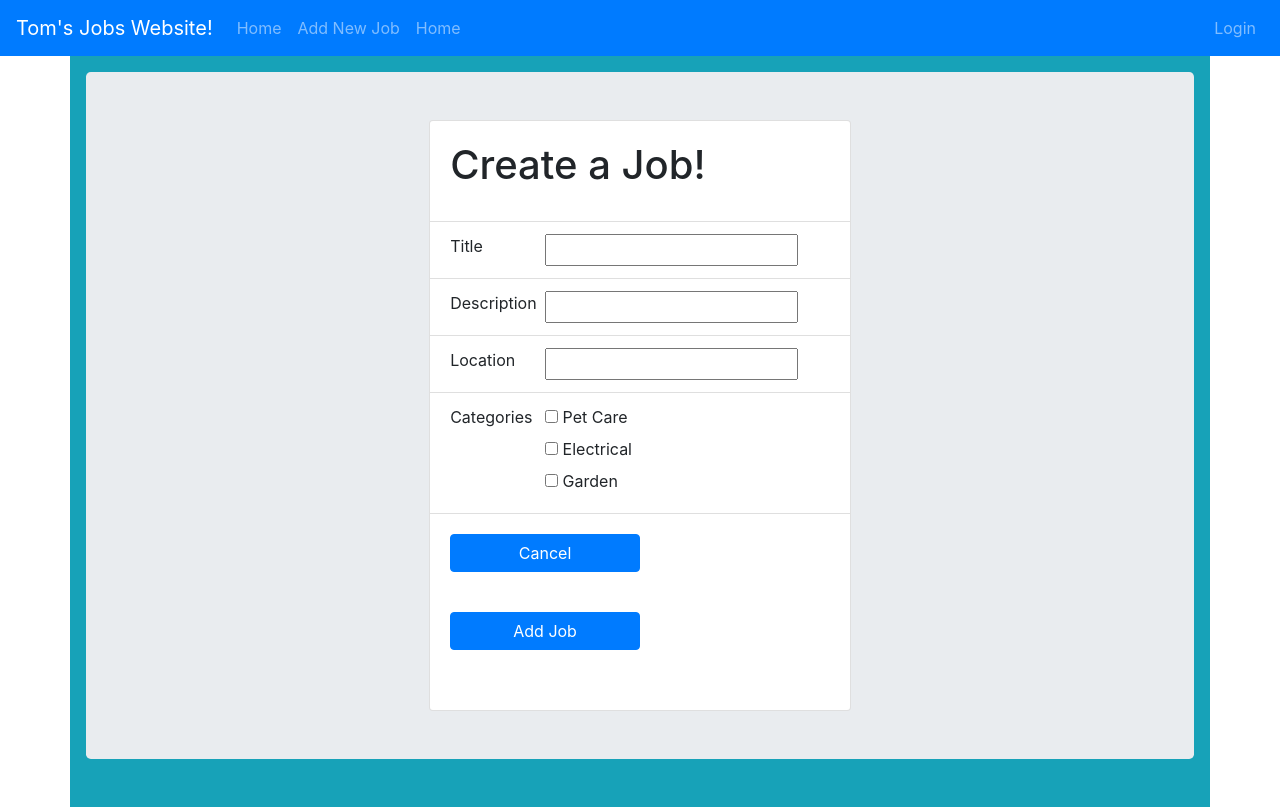
After one commit to twtseng/django_exam, a Django app: template django_exam_app/templates/new_job.html in a window 1280 px wide. The commit adds this page. Run offline with Django 3.2, Linux system fonts and the light colour scheme; the template is opened without the code that fills it: values that come from a table or form of the project are taken from there, others are empty; data comes from the database, SQL or seed files in the repository; both versions use the stored data as it was after the commit; some libraries are stand-ins or nearby versions.

Commit message:
Add AddJob page

```diff
--- a/django_exam_app/templates/dashboard.html
+++ b/django_exam_app/templates/dashboard.html
@@ -2,9 +2,6 @@
 
 {% block title %}Job Dashboard{% endblock %}
 {% block navbar_menuitems %}
-<li class="nav-item">
-    <a class="nav-link" href="/">Home</a>
-</li>
 <li class="nav-item">
     <a class="nav-link" href="/users/manage">Manage Users</a>
 </li>
--- a/django_exam_app/templates/manage_users.html
+++ b/django_exam_app/templates/manage_users.html
@@ -2,9 +2,6 @@
 
 {% block title %}Manage Users{% endblock %}
 {% block navbar_menuitems %}
-<li class="nav-item">
-    <a class="nav-link" href="/">Home</a>
-</li>
 {% endblock %}
 {% block content %}
 <div class="jumbotron">
--- /dev/null
+++ b/django_exam_app/templates/new_job.html
@@ -0,0 +1,97 @@
+{% extends "base.html" %}
+
+{% block title %}Login and Registration{% endblock %}
+{% block navbar_menuitems %}
+<li class="nav-item">
+    <a class="nav-link" href="/dashboard">Home</a>
+</li>
+{% endblock %}
+{% block content %}
+<div class="jumbotron p-5 d-flex flex-column flex-lg-row justify-content-around">
+    <div class="d-flex flex-column col-12 col-lg-5 p-0">
+        {% csrf_token %}
+        <div class="card">
+            <div class="card-body">
+                <h1 class="card-title">Create a Job!</h1>
+            </div>
+            <ul class="list-group list-group-flush">
+                <li class="list-group-item d-flex flex-column flex-lg-row">
+                    <label class="col-12 col-lg-3 p-0" for="title">Title</label>
+                    <input class="col-12 col-lg-8" type="text" name="title" id="title" value="">
+                </li>
+                <li class="list-group-item d-flex flex-column flex-lg-row">
+                    <label class="col-12 col-lg-3 p-0" for="description">Description</label>
+                    <input class="col-12 col-lg-8" type="text" name="description" id="description" value="">
+                </li>
+                <li class="list-group-item d-flex flex-column flex-lg-row">
+                    <label class="col-12 col-lg-3 p-0" for="location">Location</label>
+                    <input class="col-12 col-lg-8" type="text" name="location" id="location" value="">
+                </li>
+                <li class="list-group-item d-flex flex-column flex-lg-row">
+                    <label class="col-12 col-lg-3 p-0" for="categories">Categories</label>
+                    <div id="category_checkboxes">
+                        {% for cat in job_categories %}
+                        <input type="checkbox" class="job_category_checkbox" id="{{ cat.category }}" name="{{ cat.category }}" value="{{ cat.category }}">
+                        <label for="vehicle1">{{ cat.category }}</label><br>
+                        {% endfor %}
+                    </div>
+                </li>
+            </ul>
+            <div class="card-body">
+                <button id="cancel_button" class="btn btn-primary col-6">Cancel</button>
+            </div>
+            <div class="card-body">
+                <button id="add_job_button" class="btn btn-primary col-6">Add Job</button>
+            </div>
+            <div id="add_job_status" class="card-body">
+            </div>
+        </div>
+    </div>
+</div>
+{% endblock %}
+{% block script %}
+<script>
+    function call_add_job_api(job_title,job_description,job_location,job_categories) {
+        csrfToken = $('input[name ="csrfmiddlewaretoken"]')[0].value
+        $.ajax({
+            url: "/add_job_api",
+            type: "POST",
+            data: {
+                "job_title":job_title,
+                "job_description" : job_description,
+                "job_location" : job_location,
+                "job_categories_string" : job_categories_string,
+                "csrfmiddlewaretoken" : csrfToken,
+                },
+            cache:false,
+            dataType: "json",
+            success: function(resp){
+                $('#add_job_status').text(resp.message);
+                if (resp.status == "succeeded") {
+                    $('#add_job_status').css("color","green")
+                } else {
+                    $('#add_job_status').css("color","red")
+                }
+            }
+        });
+    }
+    function add_job() {
+        job_title = $("#title").val();
+        job_description = $("#description").val();
+        job_location = $("#location").val();
+        job_categories = [];
+        $('.job_category_checkbox').each(
+            function() {
+                if ($(this).prop('checked')) {
+                    category = $(this).val()
+                    job_categories.push(category);
+                }
+            }
+        )
+        job_categories_string = job_categories.join(",")
+        console.log(`job_title: ${job_title} job_description:${job_description} job_location:${job_location} job_categories:${job_categories}`)
+        call_add_job_api(job_title,job_description,job_location,job_categories_string);
+    }
+    $('#add_job_button').click(add_job)
+</script>
+{% endblock %}
--- a/django_exam_app/urls.py
+++ b/django_exam_app/urls.py
@@ -24,8 +24,10 @@ urlpatterns = [
     path('set_user_level_api', views.set_user_level_api),
     path('edit_profile_api', views.edit_profile_api),
     path('update_password_api', views.update_password_api),
+    path('add_job_api', views.add_job_api),
     path('dashboard', views.dashboard_view, name='dashboard_view'),
-    path('', views.signin_view, name='signin_view'),
+    path('dashboard', views.dashboard_view, name='dashboard_view'),
+    path('jobs/new', views.new_job_view, name='new_job_view'),
     path('users/manage', views.manage_users_view, name='manage_users_view'),
     path('users/new', views.new_user, name='new_user'),
     path('users/delete/<int:user_id>', views.delete_user, name='delete_user'),
--- a/templates/base.html
+++ b/templates/base.html
@@ -22,15 +22,12 @@
         </button>
         <div class="collapse navbar-collapse" id="navbarSupportedContent">
             <ul class="navbar-nav mr-auto">
-                <!-- <li class="nav-item">
-                    <a class="nav-link" href="/books">Book Reviews</a>
+                <li class="nav-item">
+                    <a class="nav-link" href="/dashboard">Home</a>
                 </li>
                 <li class="nav-item">
-                    <a class="nav-link" href="/books/all">All Books</a>
+                    <a class="nav-link" href="/jobs/new">Add New Job</a>
                 </li>
-                <li class="nav-item">
-                    <a class="nav-link" href="/books/add">Add Book and Review</a>
-                </li> -->
                 {% block navbar_menuitems %}{% endblock %}
             </ul>
             <div class="navbar-nav">
```
Also changed, not shown: django_exam_app/views.py (+46 -0 lines), db.sqlite3.
